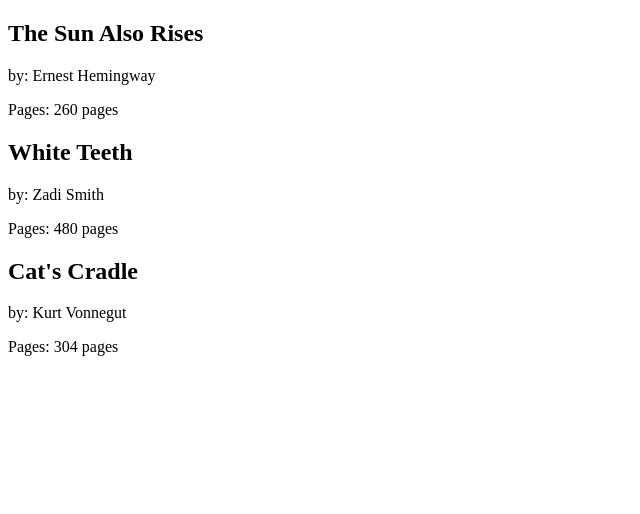
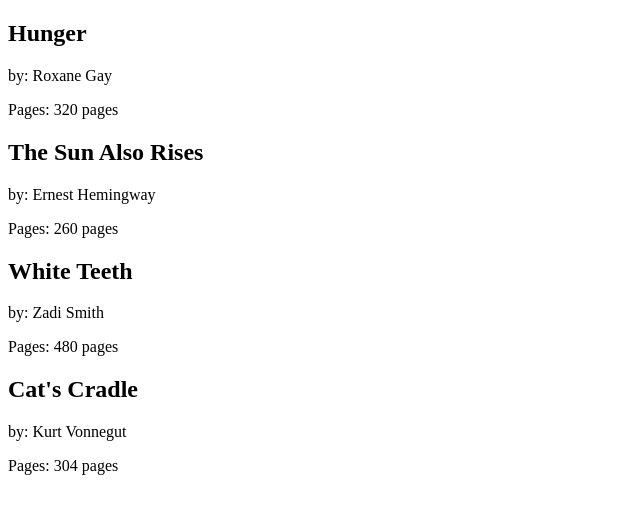
Before and after one commit to sushilbshinde/react-is-fun, a React (Create React App) app: page / in a window 1280 px wide. Shown: the top 514 px of the page, without its empty margins (0-640 px from the left). Built offline with nearby package versions, Linux system fonts and the light colour scheme.

Commit message:
Display child components

```diff
--- a/src/index.js
+++ b/src/index.js
@@ -1,6 +1,12 @@
 import React, { Component } from 'react'
 import { render } from 'react-dom'
 
+let bookList = [
+    {"title": "Hunger", "author": "Roxane Gay", "pages": 320},
+    {"title": "The Sun Also Rises", "author": "Ernest Hemingway", "pages": 260},
+    {"title": "White Teeth", "author": "Zadi Smith", "pages": 480},
+    {"title": "Cat's Cradle", "author": "Kurt Vonnegut", "pages": 304}
+]
 const Book = ({title, author, pages}) => {
     return (
         <section>
@@ -11,17 +17,24 @@
     )
 }
 
-const Library = () => {
+const Library = ({books}) => {
     return (
         <div>
-            <Book title="The Sun Also Rises" author="Ernest Hemingway" pages={260}/>
-            <Book title="White Teeth" author="Zadi Smith" pages={480}/>
-            <Book title="Cat's Cradle" author="Kurt Vonnegut" pages={304}/>
+            {
+                books.map(
+                    (book, i) =>
+                        <Book
+                            key={i}
+                            title={book.title}
+                            author={book.author}
+                            pages={book.pages}/>
+                )
+            }
         </div>
     )
 }
 
 render(
-    <Library />,
+    <Library books={bookList}/>,
     document.getElementById('root')
 )
```
